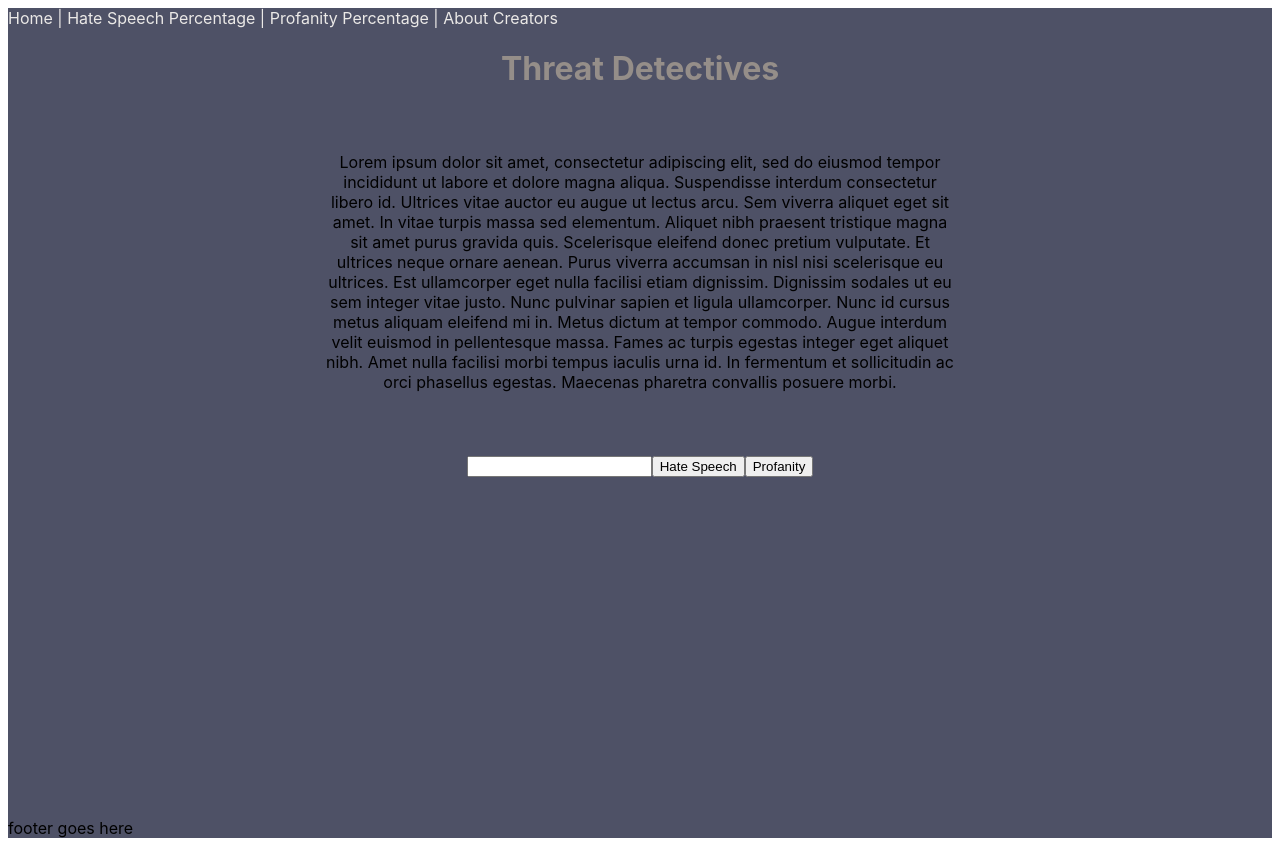
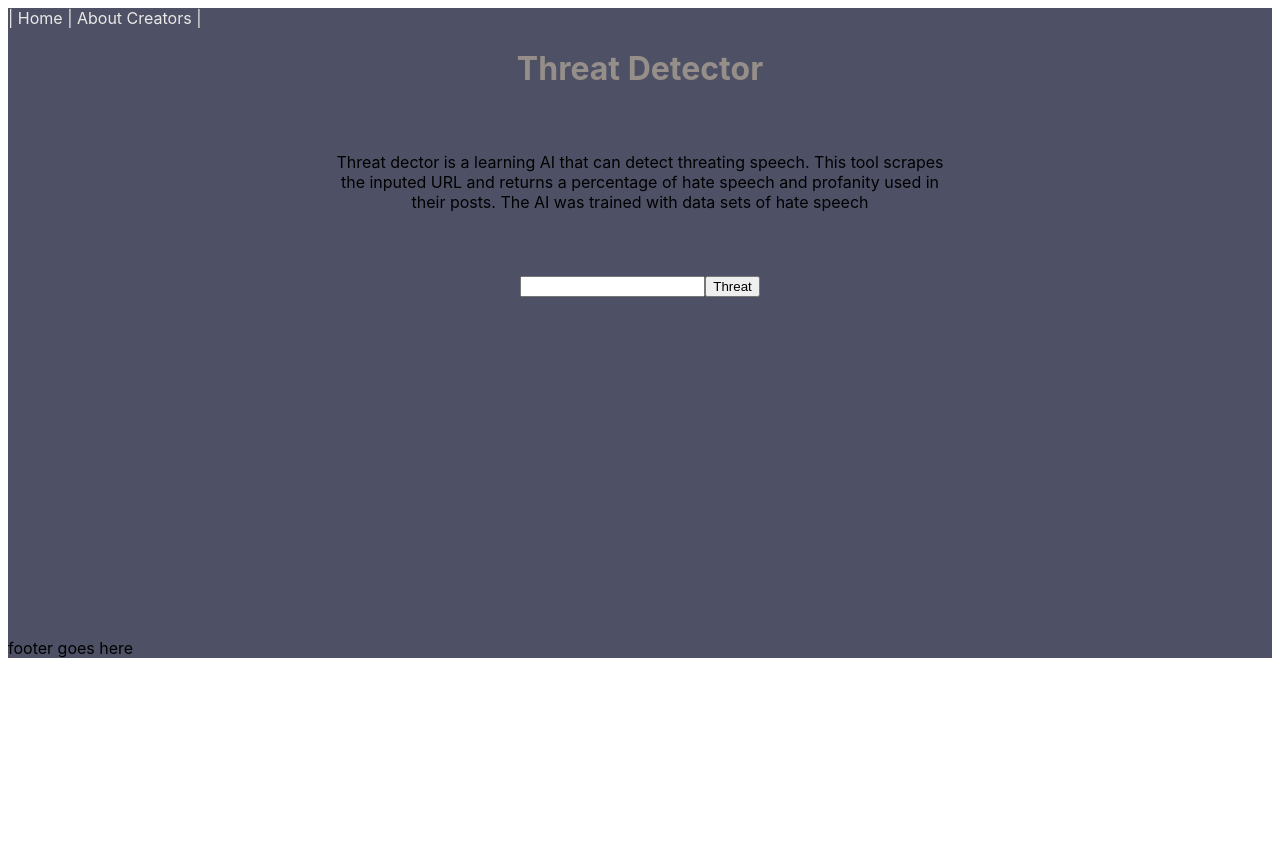
Before and after one commit to ThreatDetectives/Threat-FrontEnd, a Next.js app in the folder front-td/: page / in a window 1280 px wide. After the commit the page ends 800 px from the top, so only its background shows below. Built offline with nearby package versions, Linux system fonts and the light colour scheme.

Commit message:
added more

```diff
--- a/front-td/components/header.js
+++ b/front-td/components/header.js
@@ -5,16 +5,10 @@ export default function Header() {
 		<>
 			<nav>
 				<Link href="/">
-					<a>Home</a>
-				</Link>
-				<Link href="/hate">
-					<a> | Hate Speech Percentage | </a>
-				</Link>
-				<Link href="/profanity">
-					<a>Profanity Percentage | </a>
+					<a>| Home | </a>
 				</Link>
 				<Link href="/about">
-					<a>About Creators</a>
+					<a>About Creators |</a>
 				</Link>
 
 				</nav>
--- a/front-td/pages/index.js
+++ b/front-td/pages/index.js
@@ -9,13 +9,12 @@ export default function Home() {
 	return (
 		<Layout>
 			<main>
-				<h1>Threat Detectives</h1>
-				<p id="aboutproduct">Lorem ipsum dolor sit amet, consectetur adipiscing elit, sed do eiusmod tempor incididunt ut labore et dolore magna aliqua. Suspendisse interdum consectetur libero id. Ultrices vitae auctor eu augue ut lectus arcu. Sem viverra aliquet eget sit amet. In vitae turpis massa sed elementum. Aliquet nibh praesent tristique magna sit amet purus gravida quis. Scelerisque eleifend donec pretium vulputate. Et ultrices neque ornare aenean. Purus viverra accumsan in nisl nisi scelerisque eu ultrices. Est ullamcorper eget nulla facilisi etiam dignissim. Dignissim sodales ut eu sem integer vitae justo. Nunc pulvinar sapien et ligula ullamcorper. Nunc id cursus metus aliquam eleifend mi in. Metus dictum at tempor commodo. Augue interdum velit euismod in pellentesque massa. Fames ac turpis egestas integer eget aliquet nibh. Amet nulla facilisi morbi tempus iaculis urna id. In fermentum et sollicitudin ac orci phasellus egestas. Maecenas pharetra convallis posuere morbi.
+				<h1>Threat Detector</h1>
+				<p id="aboutproduct">Threat dector is a learning AI that can detect threating speech. This tool scrapes the inputed URL and returns a percentage of hate speech and profanity used in their posts. The AI was trained with data sets of hate speech
 				</p>
 				<div id="hpcontent">
 				<input type="text" id="urlhere" name="inputbox"></input>
-				<input type="submit" value="Hate Speech"></input>
-				<input type="submit" value="Profanity"></input>
+				<input type="submit" value="Threat"></input>
 				</div>
 			<footer>footer goes here</footer>
 			</main>
```
Also changed, not shown: front-td/pages/hate.js (deleted, +0 -23 lines), front-td/pages/profanity.js (deleted, +0 -11 lines).
